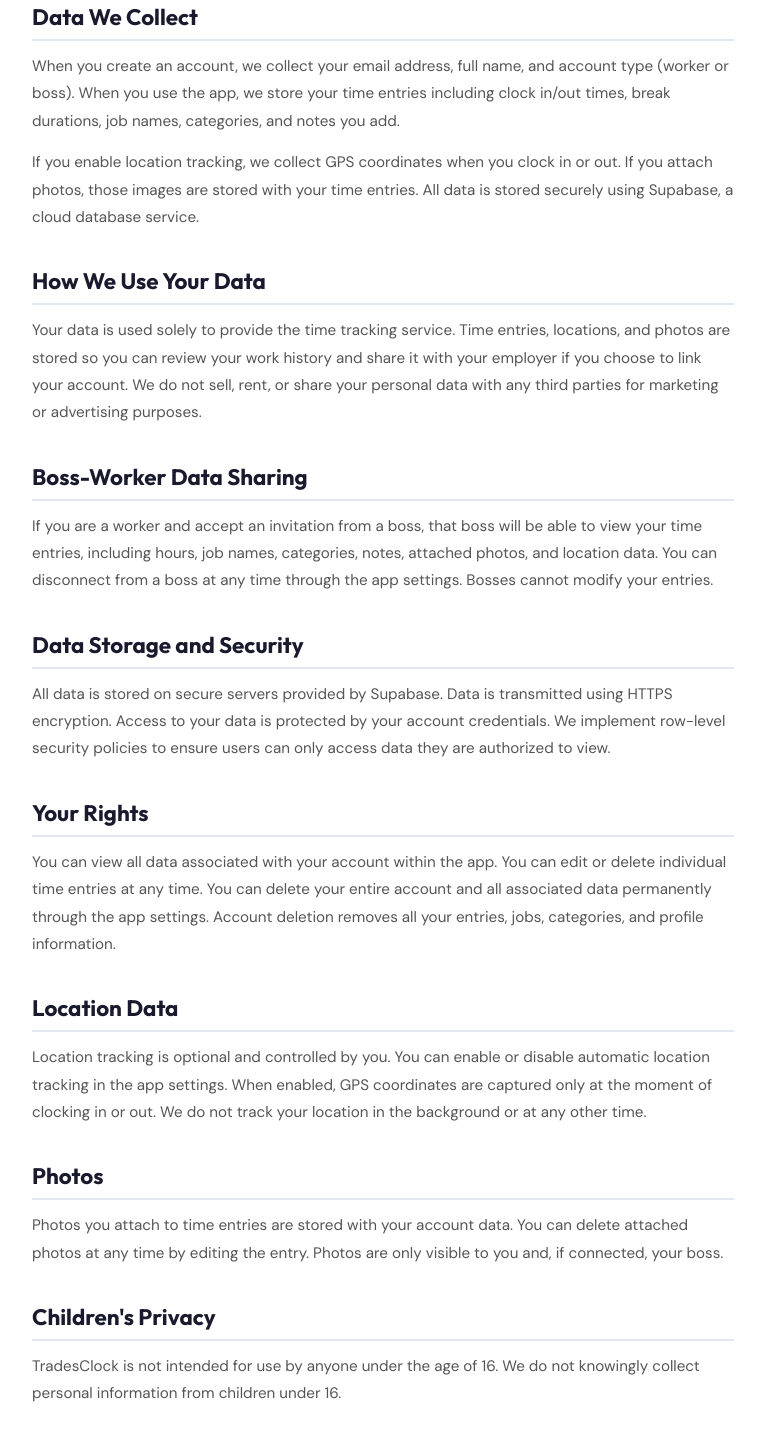
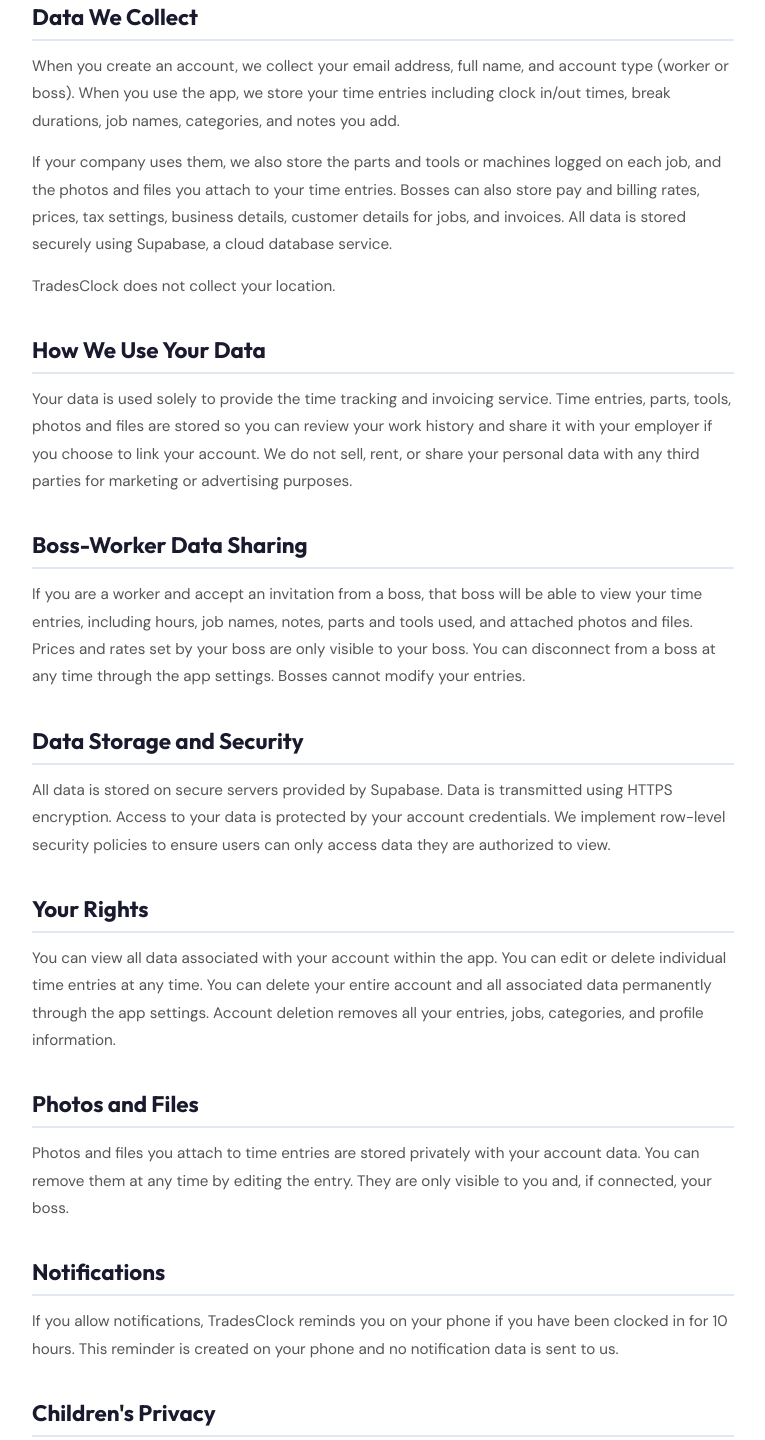
Before and after one commit to kurtis-klaassen/hour-tracker, a plain HTML site: page privacy.html in a window 1280 px wide. Shown: the part 463-1903 px from the top of the page, without its empty margins (257-1022 px from the left). Drawn offline with Linux system fonts and the light colour scheme.

Commit message:
Add files via upload

```diff
--- a/privacy.html
+++ b/privacy.html
@@ -59,7 +59,7 @@
 
 <section class="privacy-header">
   <h1>Privacy Policy</h1>
-  <p>Last updated: April 2026</p>
+  <p>Last updated: November 2026</p>
 </section>
 
 <div class="privacy-content">
@@ -69,13 +69,14 @@
 
   <h2>Data We Collect</h2>
   <p>When you create an account, we collect your email address, full name, and account type (worker or boss). When you use the app, we store your time entries including clock in/out times, break durations, job names, categories, and notes you add.</p>
-  <p>If you enable location tracking, we collect GPS coordinates when you clock in or out. If you attach photos, those images are stored with your time entries. All data is stored securely using Supabase, a cloud database service.</p>
+  <p>If your company uses them, we also store the parts and tools or machines logged on each job, and the photos and files you attach to your time entries. Bosses can also store pay and billing rates, prices, tax settings, business details, customer details for jobs, and invoices. All data is stored securely using Supabase, a cloud database service.</p>
+  <p>TradesClock does not collect your location.</p>
 
   <h2>How We Use Your Data</h2>
-  <p>Your data is used solely to provide the time tracking service. Time entries, locations, and photos are stored so you can review your work history and share it with your employer if you choose to link your account. We do not sell, rent, or share your personal data with any third parties for marketing or advertising purposes.</p>
+  <p>Your data is used solely to provide the time tracking and invoicing service. Time entries, parts, tools, photos and files are stored so you can review your work history and share it with your employer if you choose to link your account. We do not sell, rent, or share your personal data with any third parties for marketing or advertising purposes.</p>
 
   <h2>Boss-Worker Data Sharing</h2>
-  <p>If you are a worker and accept an invitation from a boss, that boss will be able to view your time entries, including hours, job names, categories, notes, attached photos, and location data. You can disconnect from a boss at any time through the app settings. Bosses cannot modify your entries.</p>
+  <p>If you are a worker and accept an invitation from a boss, that boss will be able to view your time entries, including hours, job names, notes, parts and tools used, and attached photos and files. Prices and rates set by your boss are only visible to your boss. You can disconnect from a boss at any time through the app settings. Bosses cannot modify your entries.</p>
 
   <h2>Data Storage and Security</h2>
   <p>All data is stored on secure servers provided by Supabase. Data is transmitted using HTTPS encryption. Access to your data is protected by your account credentials. We implement row-level security policies to ensure users can only access data they are authorized to view.</p>
@@ -83,11 +84,11 @@
   <h2>Your Rights</h2>
   <p>You can view all data associated with your account within the app. You can edit or delete individual time entries at any time. You can delete your entire account and all associated data permanently through the app settings. Account deletion removes all your entries, jobs, categories, and profile information.</p>
 
-  <h2>Location Data</h2>
-  <p>Location tracking is optional and controlled by you. You can enable or disable automatic location tracking in the app settings. When enabled, GPS coordinates are captured only at the moment of clocking in or out. We do not track your location in the background or at any other time.</p>
+  <h2>Photos and Files</h2>
+  <p>Photos and files you attach to time entries are stored privately with your account data. You can remove them at any time by editing the entry. They are only visible to you and, if connected, your boss.</p>
 
-  <h2>Photos</h2>
-  <p>Photos you attach to time entries are stored with your account data. You can delete attached photos at any time by editing the entry. Photos are only visible to you and, if connected, your boss.</p>
+  <h2>Notifications</h2>
+  <p>If you allow notifications, TradesClock reminds you on your phone if you have been clocked in for 10 hours. This reminder is created on your phone and no notification data is sent to us.</p>
 
   <h2>Children's Privacy</h2>
   <p>TradesClock is not intended for use by anyone under the age of 16. We do not knowingly collect personal information from children under 16.</p>
@@ -96,7 +97,7 @@
   <p>We may update this privacy policy from time to time. Any changes will be reflected on this page with an updated date. Continued use of the app after changes constitutes acceptance of the updated policy.</p>
 
   <h2>Contact</h2>
-  <p>If you have questions about this privacy policy or your data, please contact us through the app or via the contact information provided on our Google Play Store listing.</p>
+  <p>If you have questions about this privacy policy or your data, please email us at klaassendigital@gmail.com.</p>
 
 </div>
 
```
